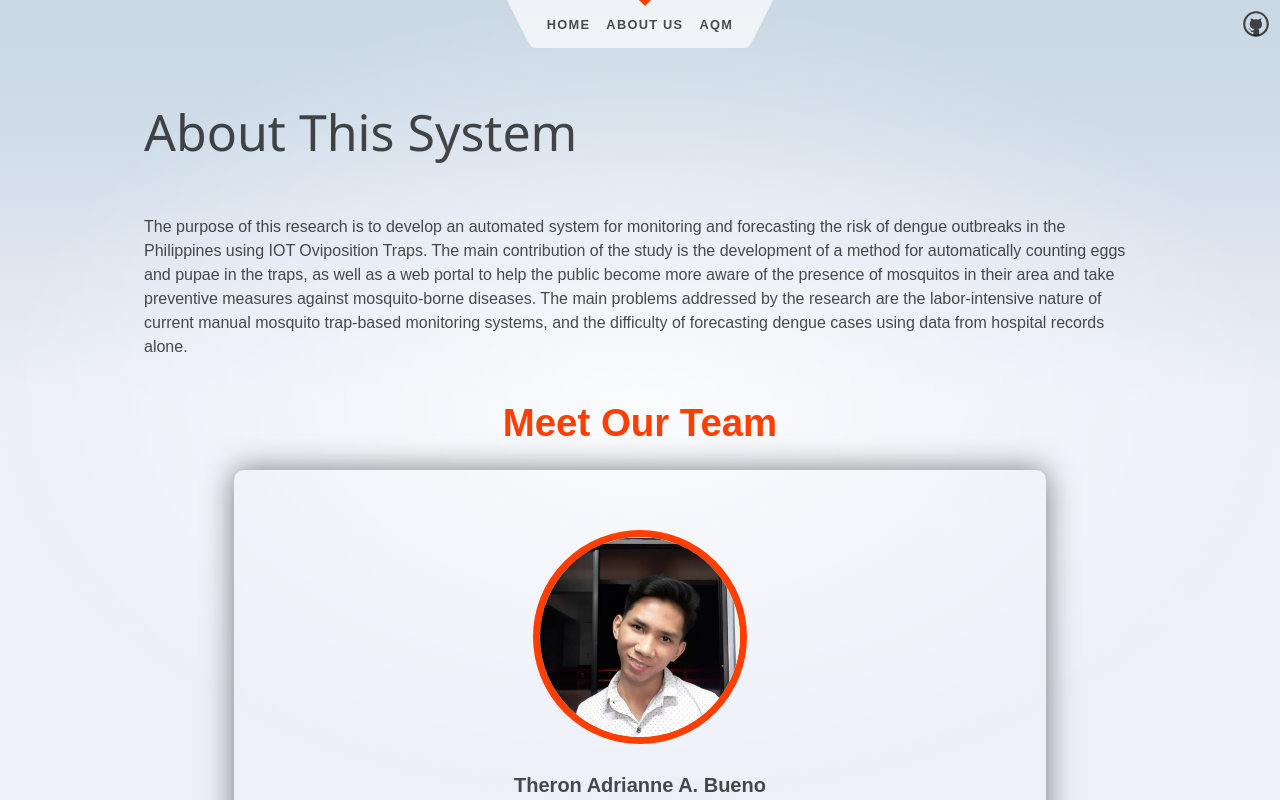
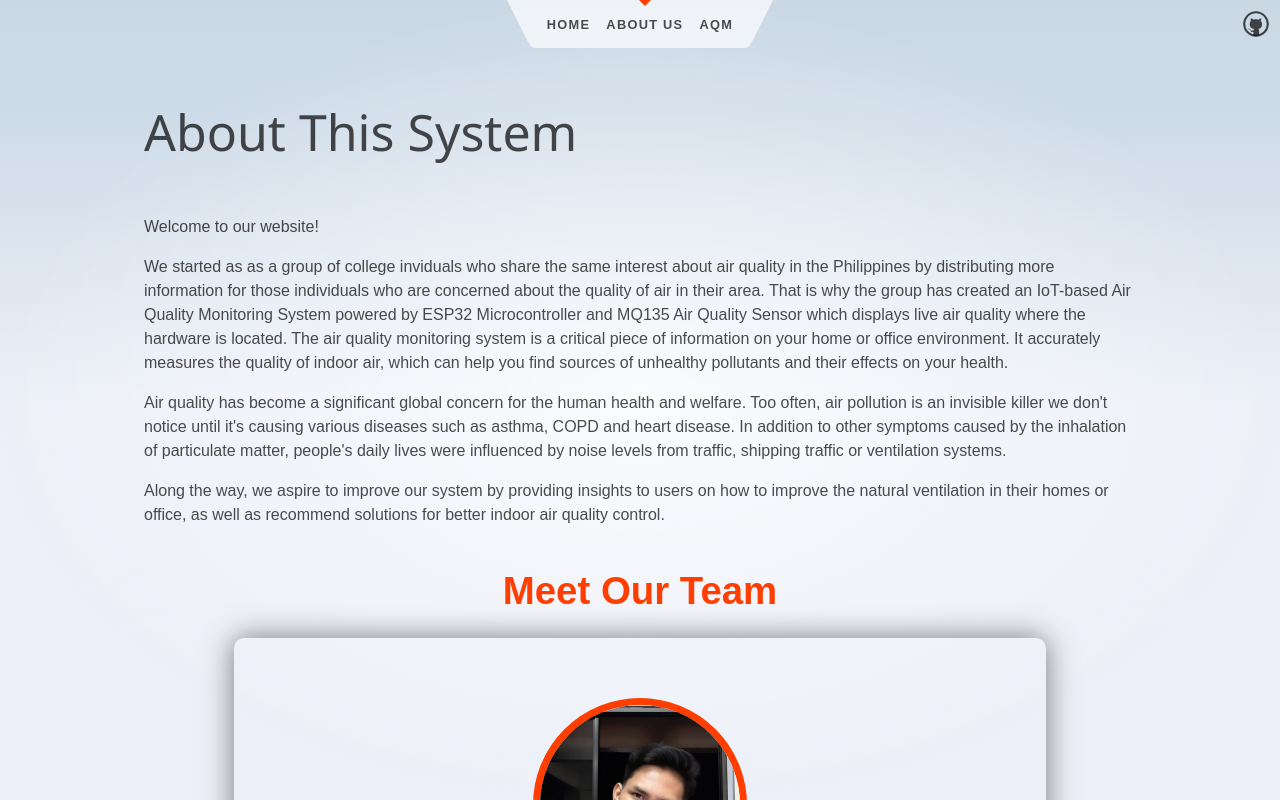
Before and after one commit to jamesc2000/es-lab-air-quality, a SvelteKit app: page /about in a window 1280 px wide. Shown: the top 800 px of the page. Built offline with nearby package versions, Linux system fonts and the light colour scheme.

Commit message:
Update About Us Page

```diff
--- a/src/routes/about/+page.svelte
+++ b/src/routes/about/+page.svelte
@@ -17,9 +17,20 @@
 	</div>
 	<h1 class = "title1">About This System</h1>
 
-	<p>
- 	The purpose of this research is to develop an automated system for monitoring and forecasting the risk of dengue outbreaks in the Philippines using IOT Oviposition Traps. The main contribution of the study is the development of a method for automatically counting eggs and pupae in the traps, as well as a web portal to help the public become more aware of the presence of mosquitos in their area and take preventive measures against mosquito-borne diseases. The main problems addressed by the research are the labor-intensive nature of current manual mosquito trap-based monitoring systems, and the difficulty of forecasting dengue cases using data from hospital records alone.
-	</p>
+	<section>
+		<p>
+			Welcome to our website!
+		</p>
+		<p>
+			We started as as a group of college inviduals who share the same interest about air quality in the Philippines by distributing more information for those individuals who are concerned about the quality of air in their area. That is why the group has created an IoT-based Air Quality Monitoring System powered by ESP32 Microcontroller and MQ135 Air Quality Sensor which displays live air quality where the hardware is located. The air quality monitoring system is a critical piece of information on your home or office environment. It accurately measures the quality of indoor air, which can help you find sources of unhealthy pollutants and their effects on your health.
+		</p>
+		<p>
+			Air quality has become a significant global concern for the human health and welfare. Too often, air pollution is an invisible killer we don't notice until it's causing various diseases such as asthma, COPD and heart disease. In addition to other symptoms caused by the inhalation of particulate matter, people's daily lives were influenced by noise levels from traffic, shipping traffic or ventilation systems.
+		</p>
+		<p>
+			Along the way, we aspire to improve our system by providing insights to users on how to improve the natural ventilation in their homes or office, as well as recommend solutions for better indoor air quality control.
+		</p>
+	</section>
 
 	<h1 class = "title">Meet Our Team</h1>
 	<div class="Team">
```
